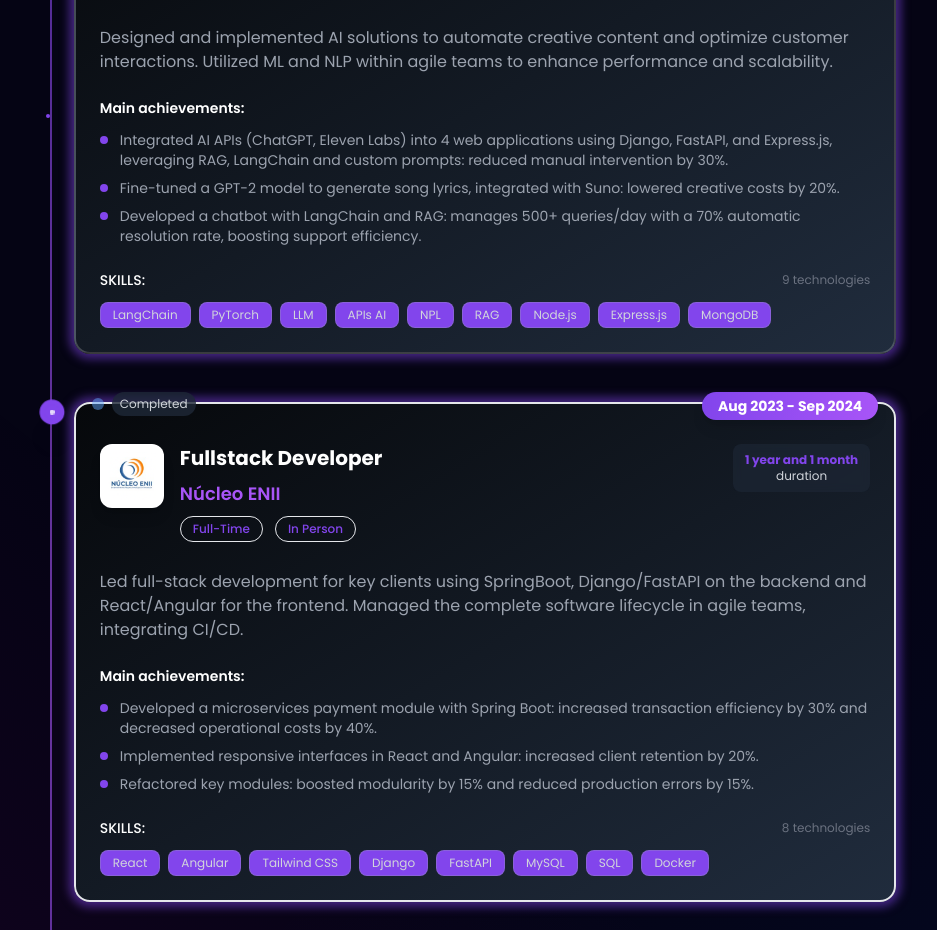
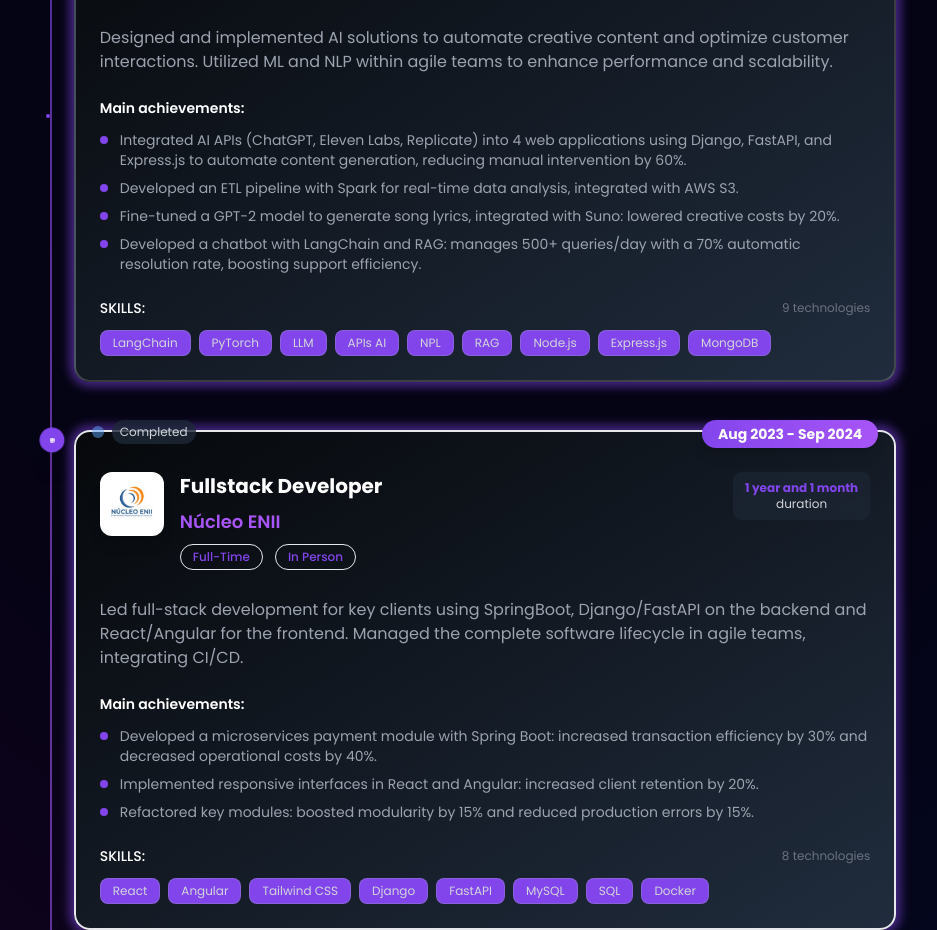
Before and after one commit to lfernandopg/portfolio-luis-fernando, a React (Vite) app: page / in a window 1280 px wide. Shown: the part 2920-3850 px from the top of the page, without its empty margins (179-1116 px from the left). Built offline with nearby package versions, Linux system fonts and the light colour scheme.

Commit message:
Se cambio descripcion cargo Tpot

```diff
--- a/src/locales/en/translation.js
+++ b/src/locales/en/translation.js
@@ -50,7 +50,8 @@
         "duration": getDurationByKey(experiences, "tpotgroup", "en"),
         "desc": "Designed and implemented AI solutions to automate creative content and optimize customer interactions. Utilized ML and NLP within agile teams to enhance performance and scalability.",
         "achievements": [
-          "Integrated AI APIs (ChatGPT, Eleven Labs) into 4 web applications using Django, FastAPI, and Express.js, leveraging RAG, LangChain and custom prompts: reduced manual intervention by 30%.",
+          "Integrated AI APIs (ChatGPT, Eleven Labs, Replicate) into 4 web applications using Django, FastAPI, and Express.js to automate content generation, reducing manual intervention by 60%.",
+          "Developed an ETL pipeline with Spark for real-time data analysis, integrated with AWS S3.",
           "Fine-tuned a GPT-2 model to generate song lyrics, integrated with Suno: lowered creative costs by 20%.",
           "Developed a chatbot with LangChain and RAG: manages 500+ queries/day with a 70% automatic resolution rate, boosting support efficiency."
         ]
--- a/src/locales/es/translation.js
+++ b/src/locales/es/translation.js
@@ -45,7 +45,8 @@
         "duration": getDurationByKey(experiences, "tpotgroup", "es"),
         "desc": "Diseñé e implementé soluciones de IA para automatizar contenido creativo y optimizar interacciones con clientes, usando ML y NLP en equipos ágiles para mejorar rendimiento y escalabilidad.",
         "achievements": [
-          "Integré APIs de IA (ChatGPT, Eleven Labs) en 4 apps web con Django, FastAPI y Express.js, usando RAG, LangChain y prompts personalizados: reduje intervención manual en 30%.",
+          "Integré APIs de IA (ChatGPT, Eleven Labs, Replicate) en 4 aplicaciones web con Django, FastAPI y Express.js para automatizar la generación de contenido, reduciendo la intervención manual en 60%",
+          "Desarrollé un pipeline de ETL con Spark para análisis de datos en tiempo real, integrado con AWS S3",
           "Ajusté modelo GPT-2 para generar letras de canciones integrado con Suno: bajó costos creativos en 20%.",
           "Creé chatbot con LangChain y RAG: gestiona 500+ consultas/día con 70% de resolución automática, elevando eficiencia en soporte."
         ]
```
